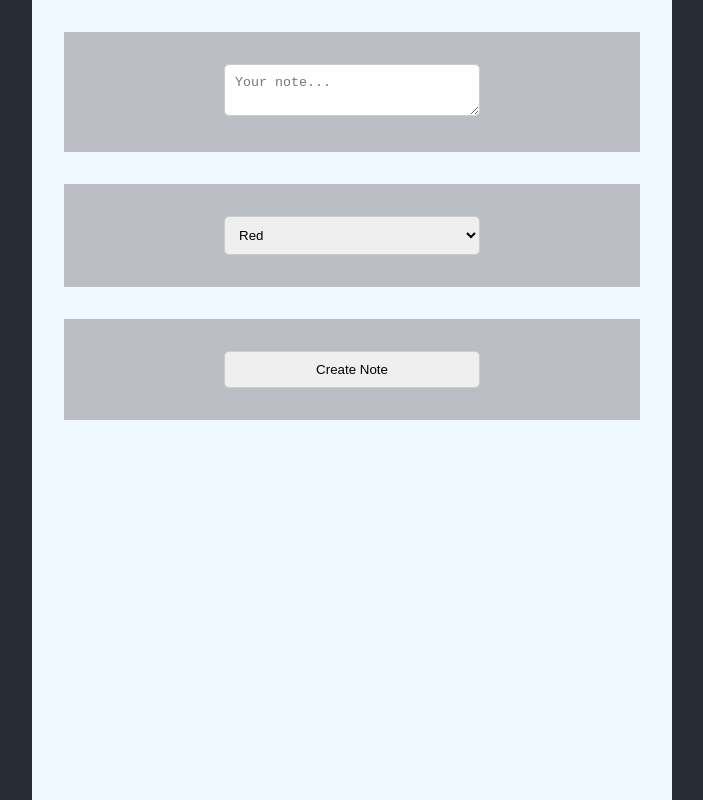
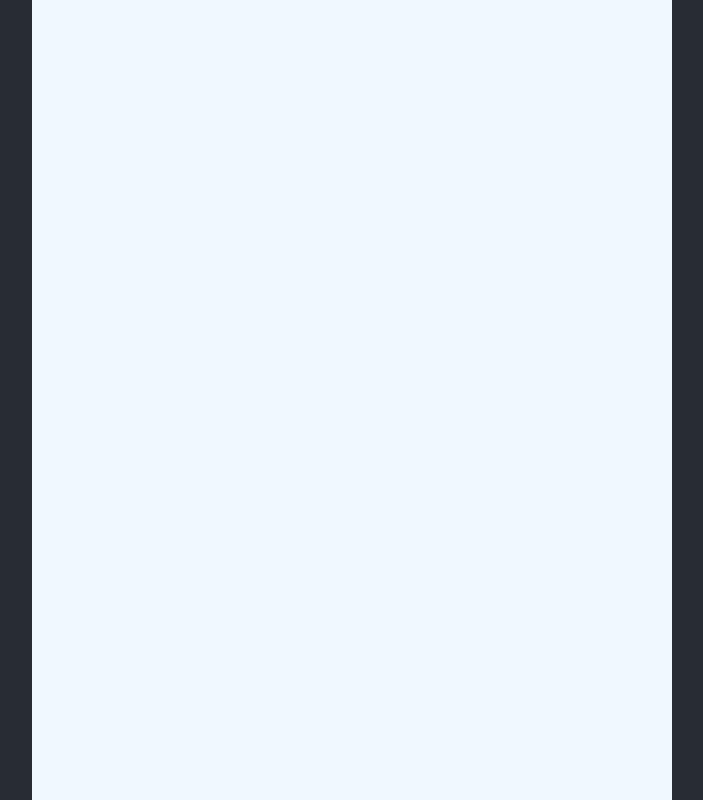
Before and after one commit to AmanSong/Rich-Web, a React (Create React App) app in the folder RichWeb_Lab4/problem_1/: page / in a window 1280 px wide. Shown: the whole page, without its empty margins (288-991 px from the left). Built offline with nearby package versions, Linux system fonts and the light colour scheme.

Commit message:
starting with components usage

```diff
--- a/RichWeb_Lab4/problem_1/src/App.css
+++ b/RichWeb_Lab4/problem_1/src/App.css
@@ -17,35 +17,3 @@
   height: 100vh;
   width: 50vw;
 }
-
-.note,
-.color,
-.button-container {
-  margin-top: 10%;
-  background-color: #bbbec4;
-  margin: 5%;
-  padding: 5%;
-}
-
-.note textarea,
-.color select,
-.button {
-  width: 50%;
-  padding: 10px;
-  border: 1px solid #ccc;
-  border-radius: 5px;
-  box-sizing: border-box;
-}
-
-.button {
-  cursor: pointer;
-  transition: background-color 0.3s ease;
-}
-
-.button:hover {
-  background-color: #d2cece;
-}
-
-.button:active {
-  background-color: #a4a0a0;
-}
--- a/RichWeb_Lab4/problem_1/src/App.js
+++ b/RichWeb_Lab4/problem_1/src/App.js
@@ -2,23 +2,6 @@ import './App.css';
 import React, { useState } from 'react';
 
 function App() {
-
-  const [inputValue, setInputValue] = useState('');
-  const [selectedValue, setSelectedValue] = useState('');
-
-  const handleInputChange = (e) => {
-    setInputValue(e.target.value);
-  };
-
-  const handleDropdownChange = (e) => {
-    setSelectedValue(e.target.value);
-  };
-
-  const handleSubmit = (e) => {
-    e.preventDefault();
-    console.log('Input submitted:', inputValue, selectedValue);
-    setInputValue('');
-  };
 
   return (
 
@@ -26,37 +9,7 @@ function App() {
       <header className="App-header">
         <div className="main">
 
-          <div className="note">
-            <form onSubmit={handleSubmit}>
-              <textarea
-                type="text"
-                value={inputValue}
-                onChange={handleInputChange}
-                placeholder="Your note..."
-              />
-            </form>
-          </div>
 
-          <div className="color">
-            <form onSubmit={handleSubmit}>
-              <select
-                value={selectedValue}
-                onChange={handleDropdownChange}
-              >
-                <option value="red">Red</option>
-                <option value="blue">Blue</option>
-                <option value="green">Green</option>
-              </select>
-            </form>
-          </div>
-
-          <div className='button-container'>
-            <button className='button' onClick={handleSubmit}>Create Note</button>
-          </div>
-
-          <div className="notes-container">
-
-          </div>
         </div>
       </header>
     </div>
```
Also changed, not shown: RichWeb_Lab4/problem_1/src/components/note.js (added, +10 -0 lines).
